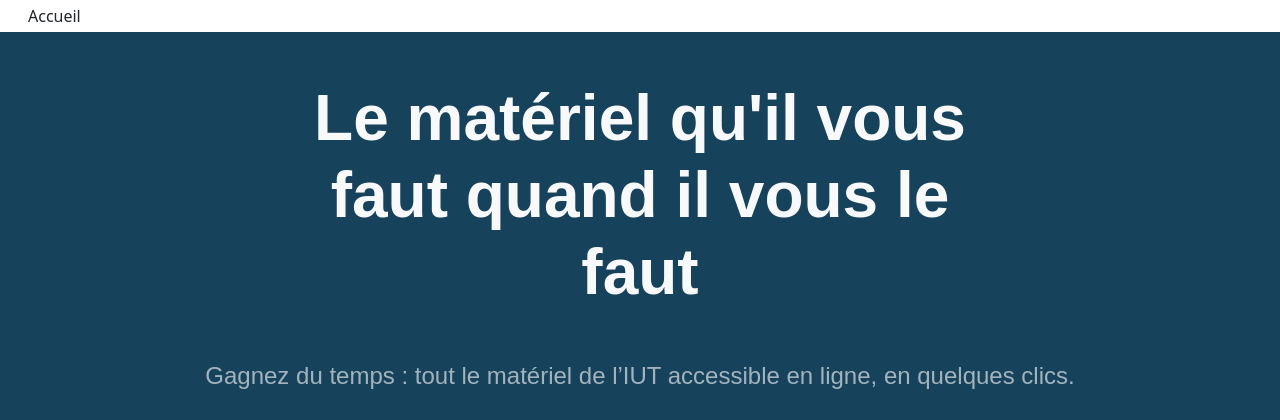
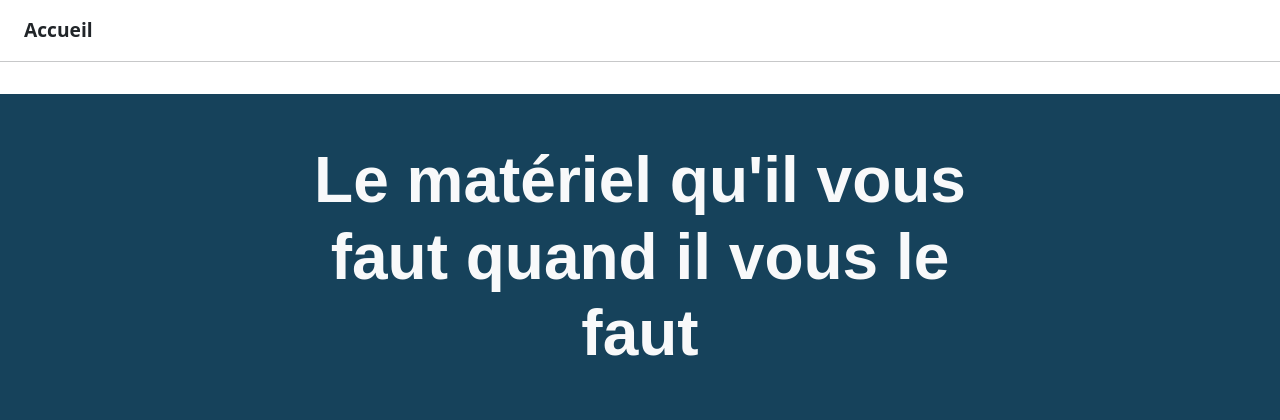
Before and after one commit to MLoks77/SAE203, a PHP site: page /php/index.php in a window 1280 px wide; the page is wider, and only the part inside the window is pictured. Shown: the part 206-626 px from the top of that part. Run offline with PHP 8.4, Linux system fonts and the light colour scheme.

Commit message:
Correction du fil ariane de AccueilHero

```diff
--- a/css/AccueilHero.css
+++ b/css/AccueilHero.css
@@ -28,3 +28,10 @@
   -1px  1px 0 #000,
    1px  1px 0 #000;
   }
+
+  .fil_ariane {
+    background-color: white;
+    padding: 1rem;
+    font-weight: bold;
+    font-size: 1.2rem;
+  }
--- a/include/AccueilHero.php
+++ b/include/AccueilHero.php
@@ -3,6 +3,6 @@
 <div class="header-banner">
     <div class="header-text">Accueil</div>
 </div>
-<div class=" container-fluid px-0 m-1">
-    <a href="#" class=" text-dark text-decoration-none ps-4 ">Accueil</a>
+<div class="fil_ariane container-fluid px-0">
+    <a href="#" class=" text-dark text-decoration-none ps-4 ">Accueil</a><hr>
 </div>
--- a/include/ContactHero.php
+++ b/include/ContactHero.php
@@ -4,5 +4,5 @@
     <div class="header-text">Contact</div>
 </div>
 <div class="fil_ariane container-fluid px-0">
-    <a href="#" class=" text-dark text-decoration-none ps-4">Accueil</a> &gt; <a href="#" class="text-dark text-decoration-none">Contact</a><hr >
+    <a href="#" class=" text-dark text-decoration-none ps-4">Accueil</a> &gt; <a href="#" class="text-dark text-decoration-none">Contact</a><hr>
 </div>
```
